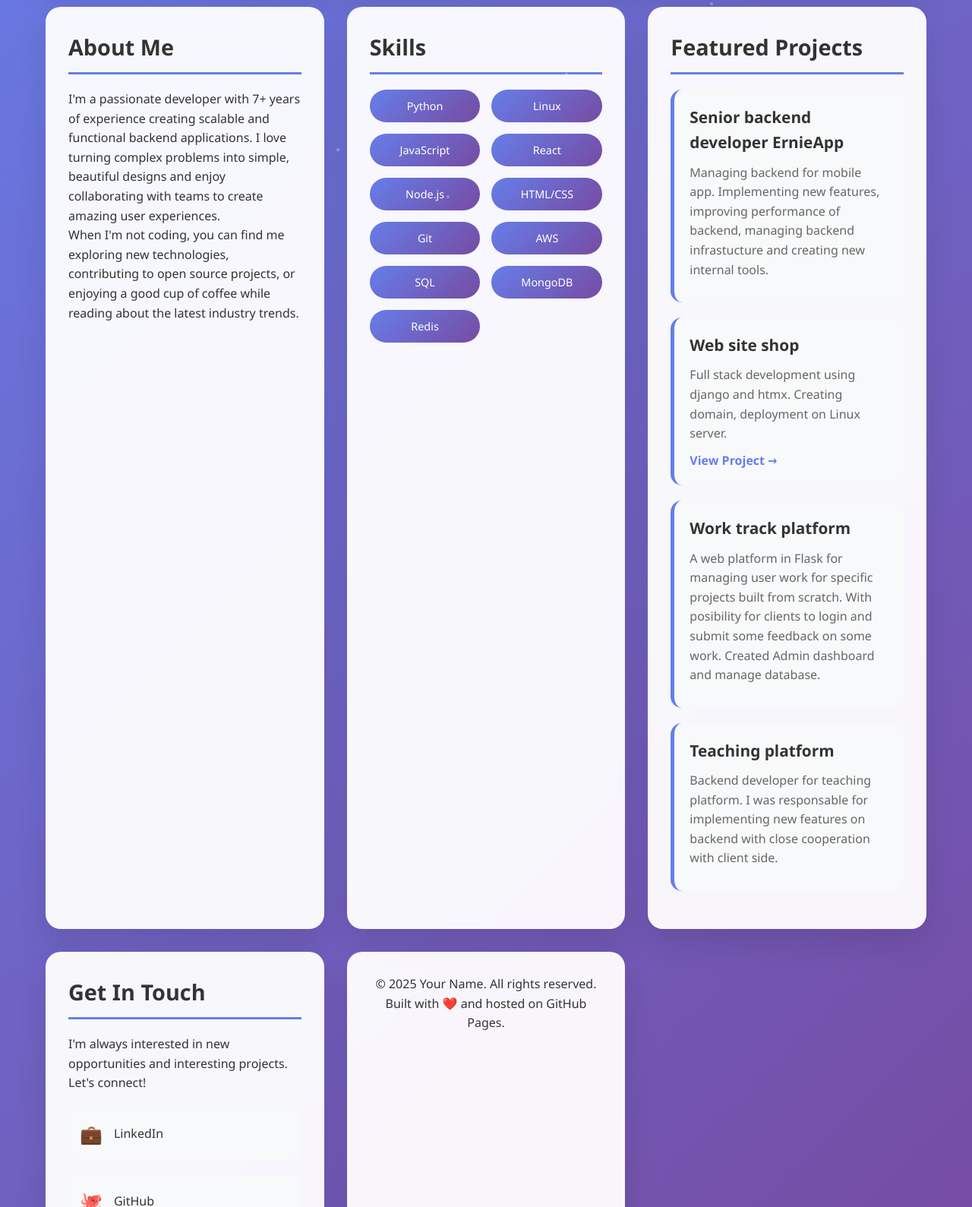
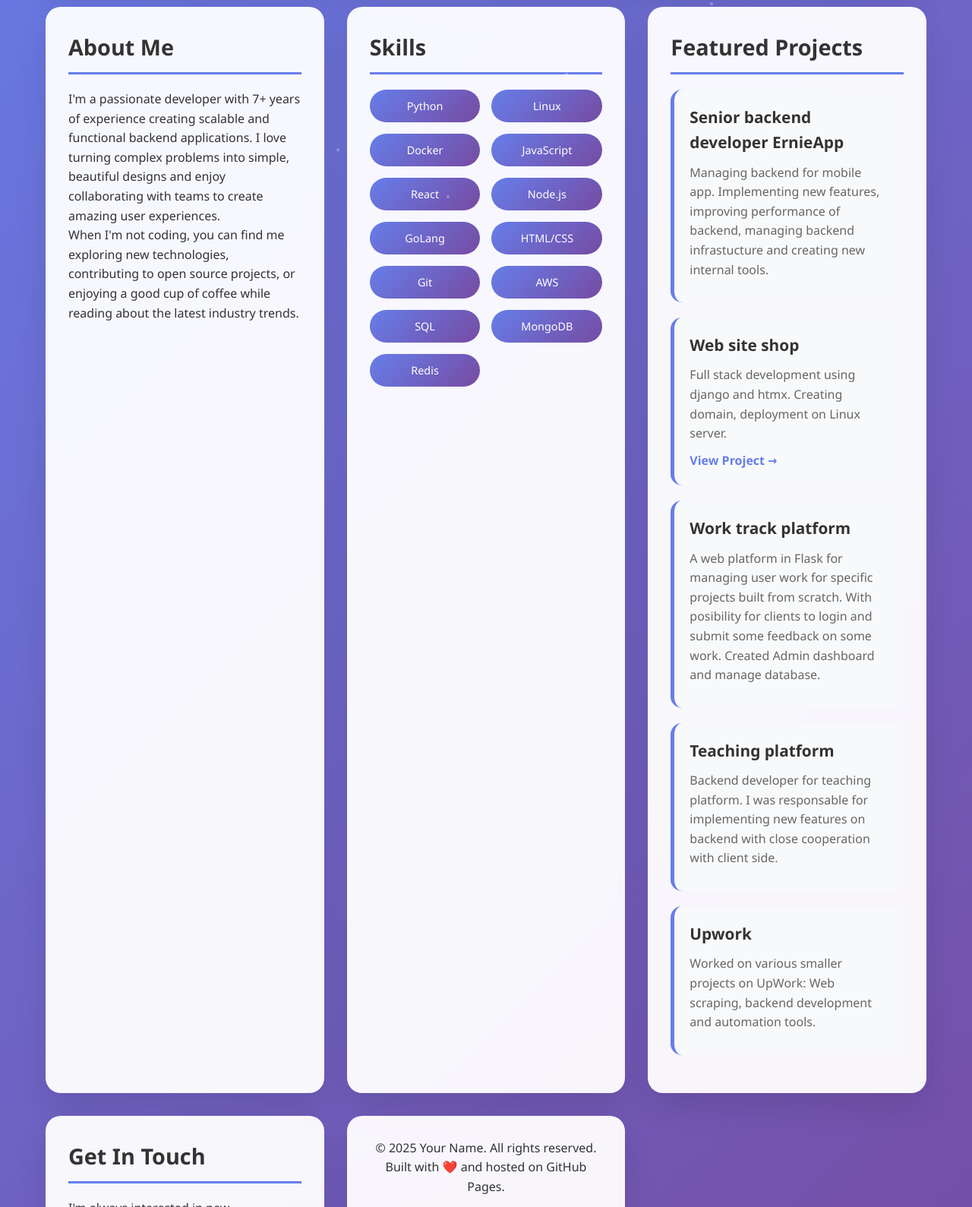
Before and after one commit to milemik/milemik.github.io, a plain HTML site: page index.html in a window 1280 px wide. Shown: the part 484-2073 px from the top of the page at 76% size. Drawn offline with Linux system fonts and the light colour scheme.

Commit message:
Updates skills and projects sections
Adds Docker and GoLang to the skills section.

Includes a new project entry for Upwork,
highlighting web scraping, backend development,
and automation tool experience.

```diff
--- a/index.html
+++ b/index.html
@@ -342,9 +342,11 @@
 				<div class="skills-grid">
 					<div class="skill-item">Python</div>
 					<div class="skill-item">Linux</div>
+					<div class="skill-item">Docker</div>
 					<div class="skill-item">JavaScript</div>
 					<div class="skill-item">React</div>
 					<div class="skill-item">Node.js</div>
+					<div class="skill-item">GoLang</div>
 					<div class="skill-item">HTML/CSS</div>
 					<div class="skill-item">Git</div>
 					<div class="skill-item">AWS</div>
@@ -386,6 +388,12 @@
 						for implementing new features on backend with close
 						cooperation with client side. </p>
 				</div>
+
+				<div class="project">
+					<h3>Upwork</h3>
+					<p>Worked on various smaller projects on UpWork: Web scraping, backend development and automation tools.</p>
+				</div>
+
 
 			</div>
 
```
